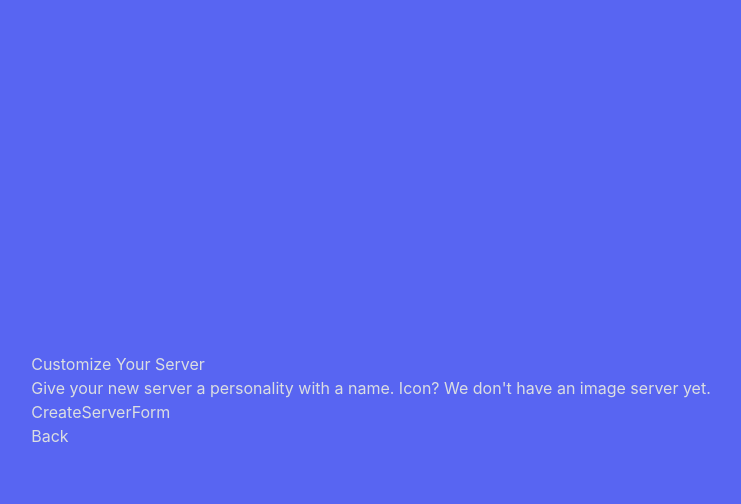
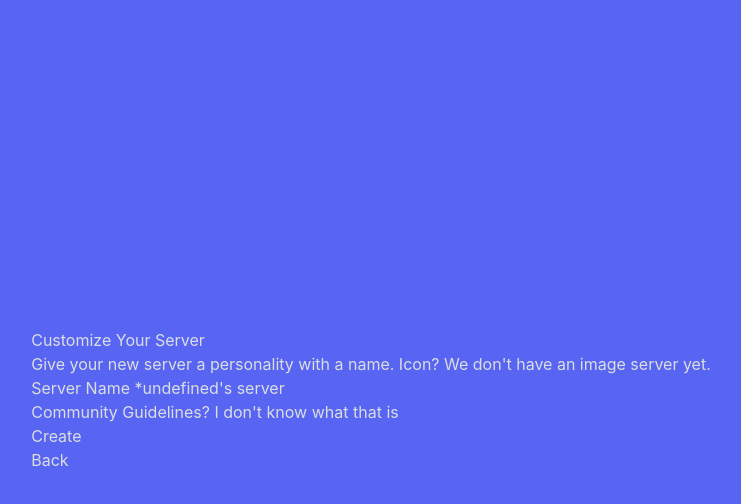
Before and after one commit to stevenlomon/biscord, a React (Vite) app in the folder frontend/: page /create-server in a window 1280 px wide. Both pictures are taken after a click on the button "Create My Own". Shown: the top 504 px of the page, without its empty margins (269-1010 px from the left). Built offline with nearby package versions, Linux system fonts and the light colour scheme; no server answers.

Commit message:
start of create server form

```diff
--- a/frontend/src/components/CreateServerForm.tsx
+++ b/frontend/src/components/CreateServerForm.tsx
@@ -1,8 +1,20 @@
-
+import { useState } from "react"
+import { useAuth } from "../contexts/AuthContext";
 
 const CreateServerForm = () => {
+  const { currentUser } = useAuth();
+  const [serverName, setServerName] = useState(currentUser?.displayName ? `${currentUser.displayName}'s server` : `${currentUser?.username}'s server`);
+
+  function handleSubmit() {
+    // To be implemented
+  }
   return (
-    <div>CreateServerForm</div>
+    <form onSubmit={handleSubmit}>
+      <label>Server Name <span>*</span></label>
+      <input type="text" value={serverName} onChange={(e) => setServerName(e.target.value)} />
+      <p>Community Guidelines? I don't know what that is</p>
+      <button type="submit">Create</button>
+    </form>
   )
 }
 
--- a/frontend/src/pages/CreateServerPage.tsx
+++ b/frontend/src/pages/CreateServerPage.tsx
@@ -2,7 +2,7 @@ import { useState } from 'react'
 import CreateServerForm from '../components/CreateServerForm';
 
 const CreateServerPage = () => {
-  const [onboardingPageShowing, setOnboardingPageShowing] = useState(1);
+  const [onboardingPageShowing, setOnboardingPageShowing] = useState(1); // We could apparently also use a union type OnboardingStep = "INTRO" | "CUSTOMIZE" | "JOIN_A_SERVER"; but let's stick to the simple integers for now
 
   return (
     <>
```
